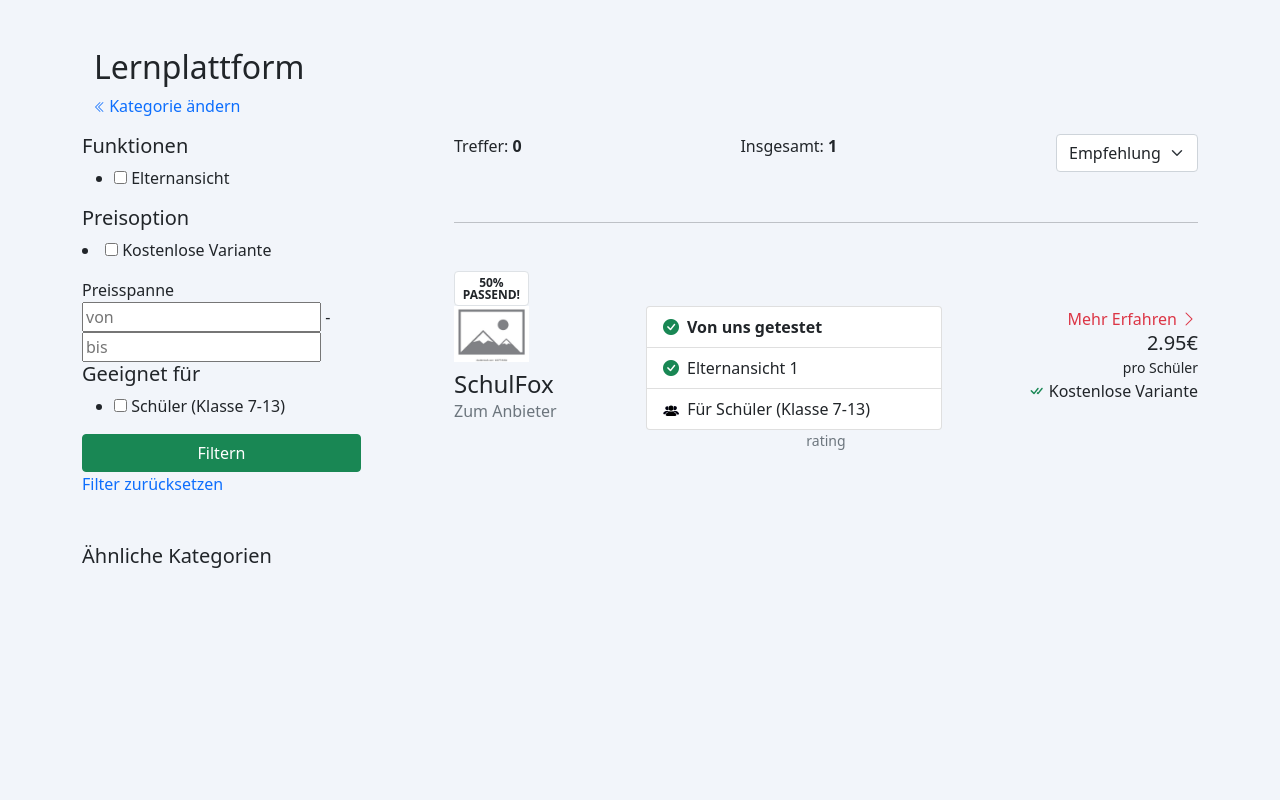
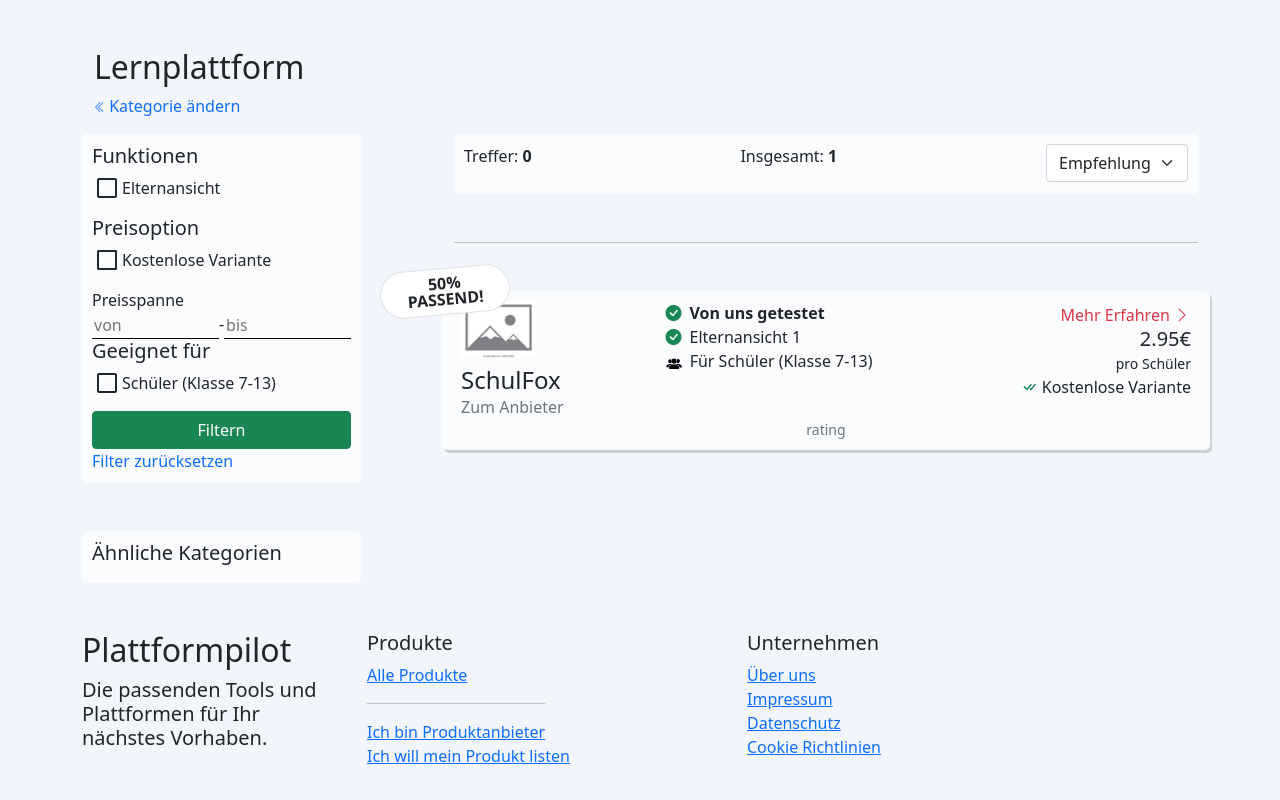
Before and after one commit to ViLuWi/Plattformpilot, a Django app: a page that uses plattform_pilot/templates/base.html in a window 1280 px wide. Run offline with Django 3.2, Linux system fonts and the light colour scheme; data comes from the database, SQL or seed files in the repository; data that the repository does not hold is empty.

Commit message:
add detail view, add list css

```diff
--- /dev/null
+++ b/plattform_pilot/static/css/_variables.css
@@ -0,0 +1,4 @@
+/* overwrite Bootstrap default components */
+
+
+/* default checkbox */
--- /dev/null
+++ b/plattform_pilot/static/css/core/platform-list.css
@@ -0,0 +1,325 @@
+
+/* card design */
+.card__accuracy {
+    border-radius: 50px;
+    width: 130px;
+    font-size: 16px;
+    height: 47px;
+    position: absolute;
+    top: -23px;
+    left: -62px;
+    transform: rotate(-5deg);
+}
+
+.card-wrapper.card-wrapper-fix {
+    background: #fbfcfd;
+    box-shadow: none;
+    padding: 10px;
+}
+
+.card-wrapper {
+    border-radius: 5px;
+    padding: 10px 7px;
+    background: #fbfcfd;
+    transition: .4s;
+    box-shadow: 2px 3px 1px rgba(0,0,0,.15);
+}
+
+.card-wrapper:hover {
+    box-shadow: 2px 3px 10px rgba(0,0,0,0.15);
+    transition: .4s;
+}
+.card-wrapper:hover.card-wrapper-fix {
+    box-shadow: none;
+}
+
+/* -- list design */
+.list-group-item {
+    background: #fbfcfd;
+    border: none;
+    padding: 0rem 1rem;
+}
+
+.filter__pricerange-wrapper {
+    display: flex;
+}
+
+.filter__pricerange-wrapper input {
+    width: 50%;
+    max-width: 130px;
+    border: none;
+    border-bottom: 1px solid black;
+    background: transparent;
+}
+
+.filter__pricerange-wrapper input:focus {
+    border-bottom: 1px solid orange;
+    transition: .4s;
+    outline: none;
+}
+
+/* /card design */
+
+
+/*!* Create a custom checkbox *!*/
+
+
+@media screen and (max-width: 992px) {
+    .card__accuracy {
+        position: absolute;
+        top: -33px;
+        left: 10px;
+        margin: 0px auto;
+    }
+}
+
+@media screen and (max-width: 575px) {
+    .card__accuracy {
+        position: absolute;
+        top: -33px;
+        left: calc(100vw - 150px);
+        margin: 0px auto;
+        transform: rotate(0deg);
+    }
+}
+
+/* custom checkbox */
+label {
+    display: block;
+    position: relative;
+    -webkit-user-select: none;
+    -moz-user-select: none;
+    -ms-user-select: none;
+    user-select: none;
+    left: 20px;
+}
+
+#form label:hover {
+    font-weight: bold;
+    transition: .1s;
+}
+
+input[type="checkbox"] {
+    position: absolute;
+    opacity: 0;
+    width: 0;
+    height: 0;
+}
+
+ul {
+    padding: 0;
+}
+
+li {
+    list-style: none;
+    padding-left: 10px;
+}
+
+li .checkmark {
+    position: absolute;
+    left: -25px;
+    top: 2px;
+}
+
+li .checkmark:before {
+    position: absolute;
+    left: 8px;
+    top: 2px;
+    content: "";
+    background-color: rgba(0, 0, 0, 0.5);
+    height: 4px;
+    width: 4px;
+    border-radius: 100%;
+    z-index: 1;
+    opacity: 0;
+    margin: 0;
+}
+
+li .checkmark .check {
+    position: relative;
+    display: inline-block;
+    width: 20px;
+    height: 20px;
+    border: 2px solid;
+    border-radius: 2px;
+    overflow: hidden;
+    z-index: 1;
+}
+
+li .checkmark .check:before {
+    position: absolute;
+    content: "";
+    transform: rotate(45deg);
+    display: block;
+    margin-top: -4px;
+    margin-left: 6px;
+    width: 0;
+    height: 0;
+    box-shadow: 0 0 0 0, 0 0 0 0, 0 0 0 0, 0 0 0 0, 0 0 0 0, 0 0 0 0, 0 0 0 0 inset;
+    animation: checkbox-off 0.3s forwards ease-out;
+}
+
+li input[type=checkbox]:focus + .checkmark .check:after {
+    opacity: 0.2;
+}
+
+li input[type=checkbox]:checked + .checkmark .check:before {
+    box-shadow: 0 0 0 10px, 10px -10px 0 10px, 32px 0px 0 20px, 0px 32px 0 20px, -5px 5px 0 10px, 20px -12px 0 11px;
+    animation: checkbox-on 0.3s forwards ease-out;
+}
+
+li input[type=checkbox]:not(:checked) + .checkmark:before {
+    animation: rippleOff 700ms forwards ease-out;
+    margin-top: 5px;
+}
+
+li input[type=checkbox]:checked + .checkmark:before {
+    animation: rippleOn 700ms forwards ease-out;
+    margin-top: 5px;
+}
+
+li input[type=checkbox]:not(:checked) + .checkmark .check:after {
+    animation: rippleOff 700ms forwards ease-out;
+    margin-top: 5px;
+}
+
+li input[type=checkbox]:checked + .checkmark .check:after {
+    animation: rippleOn 700ms forwards ease-out;
+    margin-top: 5px;
+}
+
+li input[type=checkbox][disabled]:not(:checked) ~ .checkmark .check:before, li input[type=checkbox][disabled] + .circle {
+    opacity: 0.5;
+}
+
+li input[type=checkbox][disabled] + .checkmark .check:after {
+    background-color: rgba(0, 0, 0, 0.84);
+    transform: rotate(-45deg);
+}
+
+.coloured .checkmark .check {
+    color: #2faef8;
+}
+
+.coloured .checkmark:before {
+    background-color: #2faef8;
+}
+
+.coloured input[type=checkbox]:checked + .checkmark .check {
+    color: #2faef8;
+}
+
+@keyframes checkbox-on {
+    0% {
+        box-shadow: 0 0 0 10px, 10px -10px 0 10px, 32px 0px 0 20px, 0px 32px 0 20px, -5px 5px 0 10px, 15px 2px 0 11px;
+    }
+    50% {
+        box-shadow: 0 0 0 10px, 10px -10px 0 10px, 32px 0px 0 20px, 0px 32px 0 20px, -5px 5px 0 10px, 20px 2px 0 11px;
+    }
+    100% {
+        box-shadow: 0 0 0 10px, 10px -10px 0 10px, 32px 0px 0 20px, 0px 32px 0 20px, -5px 5px 0 10px, 20px -12px 0 11px;
+    }
+}
+
+@keyframes checkbox-off {
+    0% {
+        box-shadow: 0 0 0 10px, 10px -10px 0 10px, 32px 0px 0 20px, 0px 32px 0 20px, -5px 5px 0 10px, 20px -12px 0 11px, 0 0 0 0 inset;
+    }
+    25% {
+        box-shadow: 0 0 0 10px, 10px -10px 0 10px, 32px 0px 0 20px, 0px 32px 0 20px, -5px 5px 0 10px, 20px -12px 0 11px, 0 0 0 0 inset;
+    }
+    50% {
+        transform: rotate(45deg);
+        margin-top: -4px;
+        margin-left: 6px;
+        width: 0px;
+        height: 0px;
+        box-shadow: 0 0 0 10px, 10px -10px 0 10px, 32px 0px 0 20px, 0px 32px 0 20px, -5px 5px 0 10px, 15px 2px 0 11px, 0 0 0 0 inset;
+    }
+    51% {
+        transform: rotate(0deg);
+        margin-top: -2px;
+        margin-left: -2px;
+        width: 20px;
+        height: 20px;
+        box-shadow: 0 0 0 0, 0 0 0 0, 0 0 0 0, 0 0 0 0, 0 0 0 0, 0 0 0 0, 0px 0px 0 10px inset;
+    }
+    100% {
+        transform: rotate(0deg);
+        margin-top: -2px;
+        margin-left: -2px;
+        width: 20px;
+        height: 20px;
+        box-shadow: 0 0 0 0, 0 0 0 0, 0 0 0 0, 0 0 0 0, 0 0 0 0, 0 0 0 0, 0px 0px 0 0px inset;
+    }
+}
+
+@keyframes rippleOn {
+    0% {
+        opacity: 0.5;
+    }
+    100% {
+        opacity: 0;
+        transform: scale(13, 13);
+    }
+}
+
+@keyframes rippleOff {
+    0% {
+        opacity: 0.5;
+    }
+    100% {
+        opacity: 0;
+        transform: scale(13, 13);
+    }
+}
+
+/* /checkbox design */
+
+
+/* collapse filter mobile */
+
+@media screen and (max-width: 992px) {
+    .menu {
+        width: 80px;
+        cursor: pointer;
+        font-size: 20px;
+        transition: 1s;
+    }
+
+    .filter__mobile-button input[type="checkbox"]:checked + .menu {
+        box-shadow: 0 0 0 130vw #f2f5fa, 0 0 0 230vh #f2f5fa !important;
+        transition: .75s;
+        z-index: 1;
+        animation: move_filter 1s ease-in-out;
+    }
+
+    #filter_area {
+        display: none;
+    }
+
+    #filter_area.show_content {
+        display: block;
+        z-index: 2;
+        position: relative;
+        top: 20px;
+        background: #f2f5fa;
+        opacity: 1;
+        animation: show_filter 1s ease;
+    }
+
+    #filter_area.show_content + body {
+        overflow: hidden;
+    }
+}
+
+@keyframes show_filter {
+    0% {
+        opacity: 0;
+    }
+    100% {
+        opacity: 1;
+    }
+}
+
+/* /collapse filter mobile */
--- a/plattform_pilot/templates/base.html
+++ b/plattform_pilot/templates/base.html
@@ -19,6 +19,7 @@
         :root {
             --bg-color: #f2f5fa;
         }
+
         body {
             background: var(--bg-color);
             overflow-x: hidden;
@@ -35,6 +36,38 @@
 
 {% endblock %}
 
+<!----------- Footer ------------>
+<footer class="container mt-5">
+    <div class="row">
+        <div class="col-md-3 col-sm-6 col-12">
+            <h2>Plattformpilot</h2>
+            <h5>Die passenden Tools und Plattformen für Ihr nächstes Vorhaben.</h5>
+        </div>
+        <div class="col-md-4 col-sm-6 col-12">
+            <h5>Produkte</h5>
+            <a href="#">Alle Produkte</a>
+            <hr class="w-50">
+            <a href="#">Ich bin Produktanbieter</a>
+            <br>
+            <a href="#">Ich will mein Produkt listen</a>
+
+        </div>
+        <div class="col-md-3 col-sm-6 col-12">
+            <h5>Unternehmen</h5>
+            <a href="#">Über uns</a>
+            <br>
+            <a href="#">Impressum</a>
+            <br>
+            <a href="#">Datenschutz</a>
+            <br>
+            <a href="#">Cookie Richtlinien</a>
+            <br>
+        </div>
+        <div class="col-md-3 col-sm-6 col-12"></div>
+    </div>
+</footer>
+
+
 {% block custom-js %}
 
 {% endblock %}
```
Also changed, not shown: plattform_pilot/static/css/platforms/platform-detail.css (added, +86 -0 lines), plattform_pilot/static/js/platforms/platform-detail.js (added, +44 -0 lines), plattform_pilot/templates/platforms/platform-detail.html (+202 -0 lines), plattform_pilot/static/images/platforms/detail-placeholder.svg (added).
